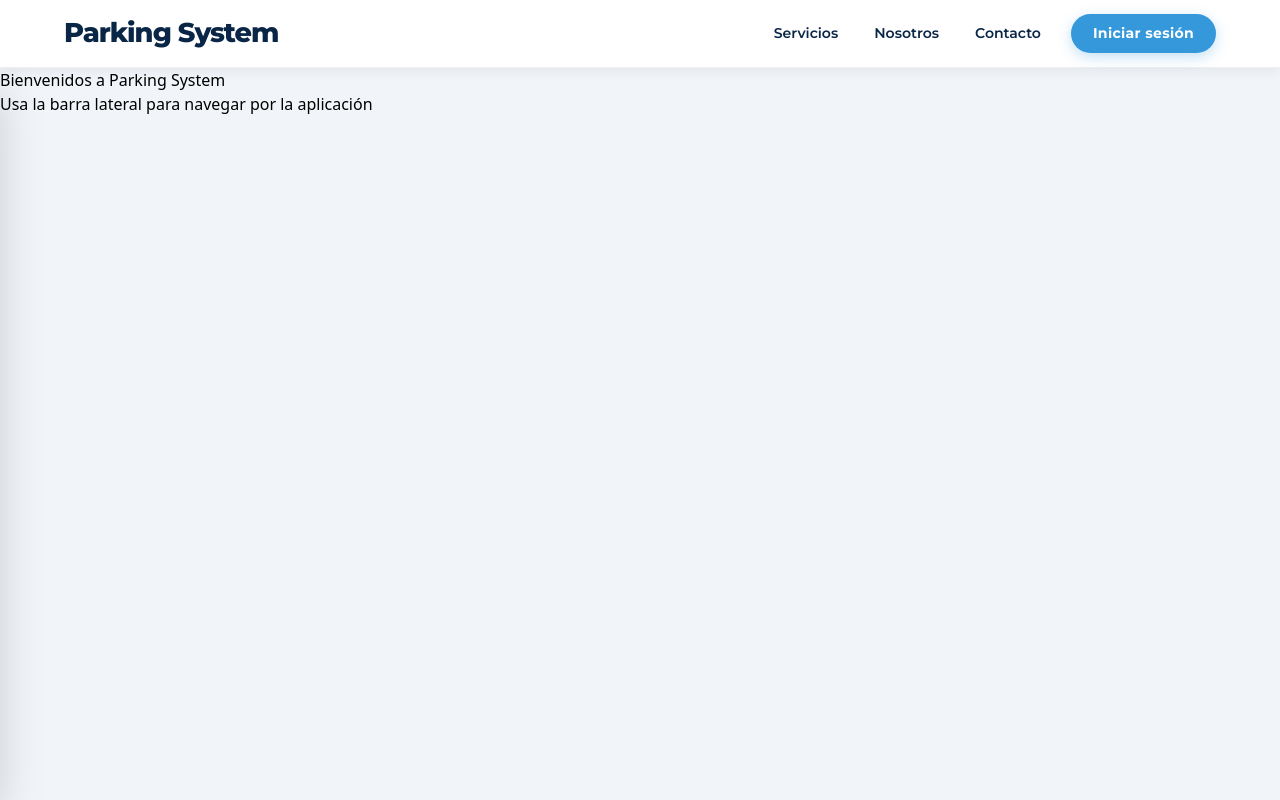
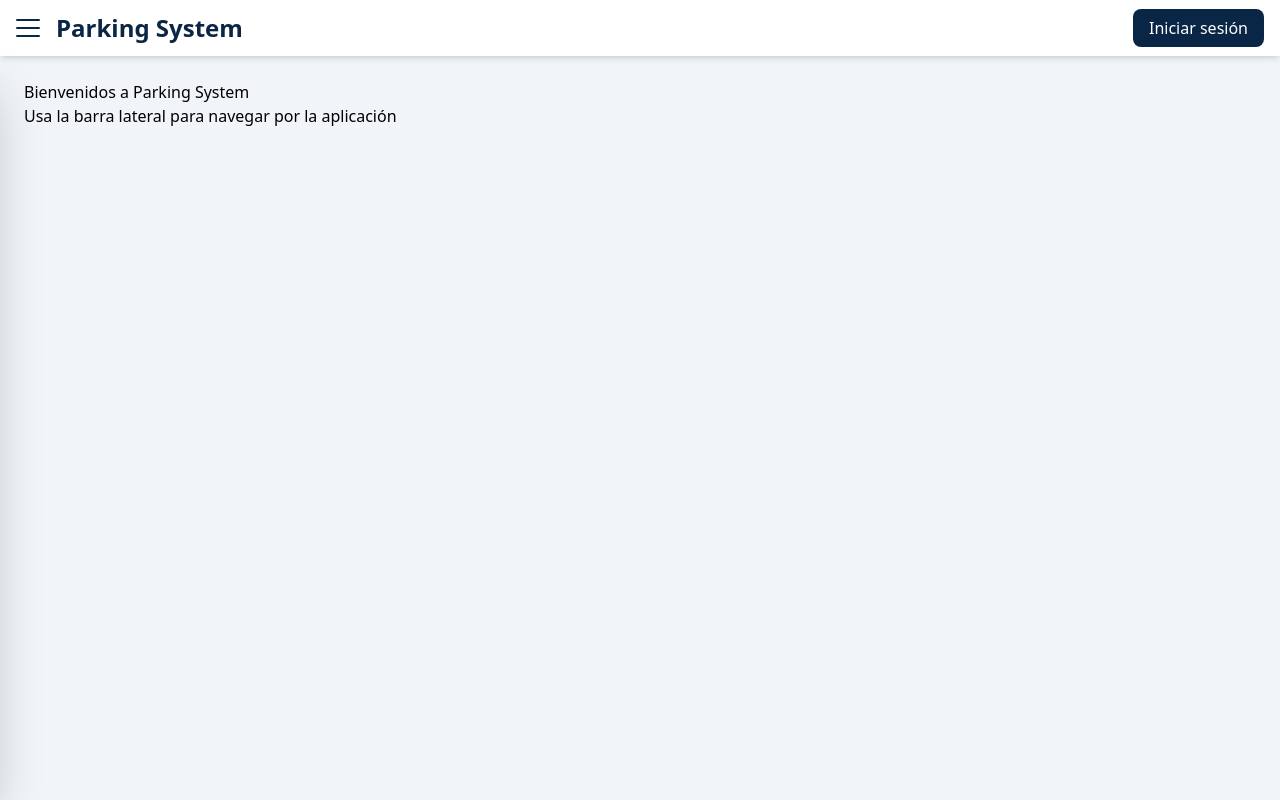
Before and after one commit to HydraDevJR/ParkingSystem, a React (Vite) app in the folder Frontend/Vista/: page /dashboard in a window 1280 px wide. Built offline with nearby package versions, Linux system fonts and the light colour scheme.

Commit message:
(refactor): Actualizacion de Header para mostrar hamburguesa en todas las pantallas

```diff
--- a/Frontend/Vista/src/components/Layout/header/Header.jsx
+++ b/Frontend/Vista/src/components/Layout/header/Header.jsx
@@ -1,65 +1,63 @@
-import React, { useState, useEffect } from 'react';  //Diego
-import './Header.css';
-import { navLinks, handleResize } from '../../../helpers/Header';
+import React, { useState, useEffect } from 'react';
+import { Link } from 'react-router-dom';
+import { getLocalStorage } from '../../../helpers/local-storage';
 
-const Header = () => {
-  const [menuOpen, setMenuOpen] = useState(false);
+const Header = ({ onMenuClick }) => {
+  const [user, setUser] = useState(null);
 
+  // Cargar usuario desde localStorage al montar el componente
   useEffect(() => {
-    const onResize = () => handleResize(setMenuOpen);
-    window.addEventListener("resize", onResize);
-    return () => window.removeEventListener("resize", onResize);
+    const storedUser = getLocalStorage('user');
+    setUser(storedUser);
+  }, []);
+
+  // Escuchar cambios en localStorage (por si se loguea desde otra pestaña)
+  useEffect(() => {
+    const handleStorageChange = (e) => {
+      if (e.key === 'user') {
+        const newUser = getLocalStorage('user');
+        setUser(newUser);
+      }
+    };
+    window.addEventListener('storage', handleStorageChange);
+    return () => window.removeEventListener('storage', handleStorageChange);
   }, []);
 
   return (
-    <header className="header">
-      <div className="header-inner">
+    <header className="fixed top-0 left-0 w-full z-30 bg-white shadow-md">
+      <div className="container mx-auto px-4 py-3 flex items-center justify-between">
+        {/* Logo + Hamburguesa juntos a la izquierda */}
+        <div className="flex items-center gap-4">
+          <button
+            className="flex flex-col gap-1.5"
+            onClick={onMenuClick}
+            aria-label="Abrir menú"
+          >
+            <span className="w-6 h-0.5 bg-[#0A2647] rounded" />
+            <span className="w-6 h-0.5 bg-[#0A2647] rounded" />
+            <span className="w-6 h-0.5 bg-[#0A2647] rounded" />
+          </button>
+          <Link to="/" className="text-2xl font-bold text-[#0A2647]">
+            Parking System
+          </Link>
+        </div>
 
-        {/* LOGO */}
-        <a className="logo" href="/">
-          <div>
-            {/* Por el momento no tenemos un logo, pero aquí va el nombre de la aplicación para que se vea bien */}
-            <div className="logo-text">Parking System</div>
-            <div className="logo-sub"></div>
-          </div>
-        </a>
-
-        {/* NAV DESKTOP */}
-        <nav className="nav-desktop">
-          {navLinks.map((link) => (
-            <a key={link.label} className="nav-link" href={link.href}>
-              {link.label}
-            </a>
-          ))}
-          <button className="btn-login">Iniciar sesión</button>
-        </nav>
-
-        {/* HAMBURGER */}
-        <button
-          className={`hamburger ${menuOpen ? "open" : ""}`}
-          onClick={() => setMenuOpen(!menuOpen)}
-          aria-label="Abrir menú"
-        >
-          <span />
-          <span />
-          <span />
-        </button>
+        {/* Zona derecha: saludo al usuario o botón login */}
+        <div>
+          {user ? (
+            <span className="text-slate-700 font-medium">
+              Hola, {user.nombres || user.email || 'Usuario'}
+            </span>
+          ) : (
+            <Link
+              to="/"
+              className="bg-[#0A2647] text-white px-4 py-2 rounded-lg hover:bg-[#0A2647]/90 transition"
+            >
+              Iniciar sesión
+            </Link>
+          )}
+        </div>
       </div>
-
-      {/* NAV MOBILE */}
-      <nav className={`nav-mobile ${menuOpen ? "open" : ""}`}>
-        {navLinks.map((link) => (
-          <a
-            key={link.label}
-            className="nav-link"
-            href={link.href}
-            onClick={() => setMenuOpen(false)}
-          >
-            {link.label}
-          </a>
-        ))}
-        <button className="btn-login">Iniciar sesión</button>
-      </nav>
     </header>
   );
 };
```
